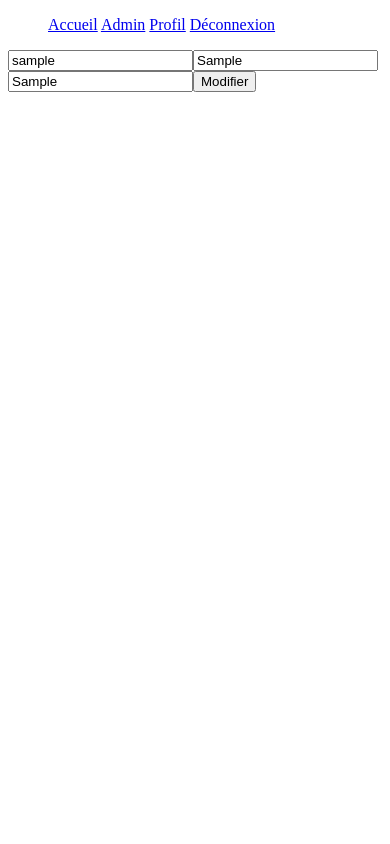
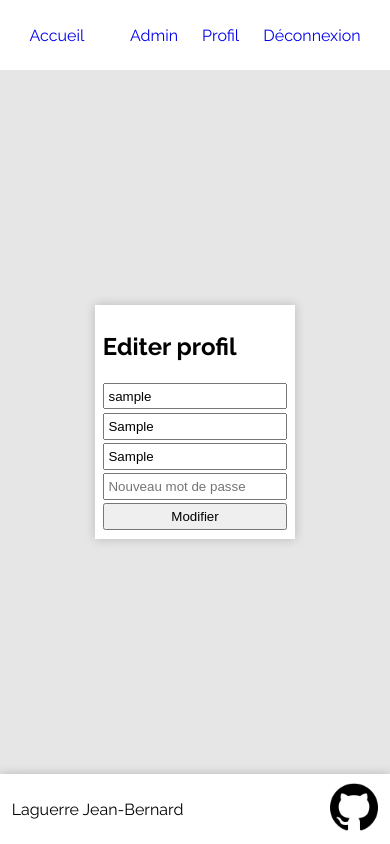
Before and after one commit to jean-bernard-laguerre/module-connexion, a PHP site: page /profil.php in a window 390 px wide. Run offline with PHP 8.4, Linux system fonts and the light colour scheme; the visitor is signed in with stand-in values (Sample User, id 1).

Commit message:
css, police, page profil et admin

```diff
--- a/profil.php
+++ b/profil.php
@@ -1,5 +1,31 @@
 <?php
     session_start();
+    $bdd = new PDO("mysql:host=localhost;dbname=moduleconnexion;charset=utf8", "root", "SuperP3scado");
+
+    if (isset($_POST["submit"])){
+
+        $username = $_POST["login"];
+        $firstname = $_POST["firstname"];
+        $lastname = $_POST["lastname"];
+        $password = $_POST["password"];
+
+        if( empty($username) || empty($firstname) || empty($lastname) || empty($password) ){
+            $message = "Veuillez remplir tout les champs";
+        }
+        else {
+
+            $req = $bdd->prepare("UPDATE user
+                SET login = ?, firstname = ?, lastname = ?, password = ?
+                WHERE id = ?");
+            $req->execute([$username, $firstname, $lastname, $_SESSION["id"]]);
+
+            $_SESSION["login"] = $username;
+            $_SESSION["firstname"] = $firstname;
+            $_SESSION["lastname"] = $lastname;
+
+            header("location: index.php");
+            }
+        }
 ?>
 
 <!DOCTYPE html>
@@ -8,16 +34,17 @@
     <meta charset="UTF-8">
     <meta http-equiv="X-UA-Compatible" content="IE=edge">
     <meta name="viewport" content="width=device-width, initial-scale=1.0">
+    <link rel="stylesheet" href="./style/style.css">
     <title>Module de connexion - Profil</title>
 </head>
 <body>
     <header>
         <nav>
-            <menu>
+            <div>
                 <a href="index.php">Accueil</a>
-
+            </div>
+            <div>
                 <?php if(empty($_SESSION)) : ?>
-
                     <a href="connexion.php">Connexion</a>
                     <a href="inscription.php">Inscription</a>
 
@@ -30,21 +57,30 @@
                     <a href="profil.php">Profil</a>
                     <a href="deconnexion.php">Déconnexion</a>
                 <?php endif ?>
-            </menu>
+            </div>
         </nav>
     </header>
     <main>
         <?php if (!empty($_SESSION)) : ?>
+            <div class="form-container">
                 <form action="" method="post">
+                    <h2>Editer profil</h2>
                     <?php
                         echo "<input name='login' value=" . $_SESSION["login"] . ">";
-                    echo "<input name='prenom' value=" . $_SESSION["prenom"] . ">";
-                    echo "<input name='nom' value=" . $_SESSION["nom"] . ">";
+                        echo "<input name='firstname' value=" . $_SESSION["firstname"] . ">";
+                        echo "<input name='lastname' value=" . $_SESSION["lastname"] . ">";
+                        echo "<input name='password' placeholder='Nouveau mot de passe'>";
                         echo "<input type='submit' name='submit' value='Modifier'>";
                     ?>
                 </form>
+            </div>
         <?php endif ?>
     </main>
-    <footer></footer>
+    <footer>
+        <span>Laguerre Jean-Bernard</span>
+        <a href="https://github.com/jean-bernard-laguerre/module-connexion">
+            <img src="./style/images/Github.png" alt="logo github" />
+        </a>
+    </footer>
 </body>
 </html>
--- a/style/style.css
+++ b/style/style.css
@@ -0,0 +1,100 @@
+*,
+*::before,
+*::after {
+  box-sizing: border-box;
+}
+
+@font-face {
+    font-family: 'Raleway';
+    src: url(./fonts/Raleway/Raleway-VariableFont_wght.ttf);
+}
+
+body {
+    display: flex;
+    flex-direction: column;
+    font-family: "Raleway", serif;
+    height: 100vh;
+    margin: 0;
+}
+
+header, footer {
+    height: 70px;
+    box-shadow: 0px 0px 10px rgba(0, 0, 0, 0.2);
+}
+
+footer {
+    display: flex;
+    justify-content: space-between;
+    align-items: center;
+    padding: 0 3%;
+}
+
+footer img {
+    height: 48px;
+    width: auto;
+}
+
+main {
+    background-color: rgb(230, 230, 230);
+    display: flex;
+    justify-content: center;
+    align-items: center;
+    flex: 1;
+}
+
+nav {
+    height: 100%;
+    display: flex;
+    justify-content: space-between;
+    align-items: center;
+    padding: 0 5%;
+}
+
+nav a {
+    margin: 10px;
+    text-decoration: none;
+}
+
+.form-container {
+    box-shadow: 0px 0px 10px rgba(0, 0, 0, 0.2);
+    width: clamp(200px, 30%, 600px);
+    background-color: white;
+    padding: 2%;
+}
+
+form {
+    display: flex;
+    flex-direction: column;
+}
+
+input {
+    padding: 2%;
+    margin: 1% 0;
+}
+
+.table-container{
+    width: 80%;
+    background-color: white;
+    padding: 2%;
+    box-shadow: 0px 0px 10px rgba(0, 0, 0, 0.2);
+}
+
+table {
+    background-color: transparent;
+    margin-bottom: 1rem;
+    width: 100%;
+}
+
+thead, caption {
+    font-weight: bold;
+}
+
+table th,
+table td {
+    padding: 0.75rem;
+    vertical-align: middle;
+}
+
+tbody tr:nth-of-type(odd) {
+    background-color: rgb(179, 208, 255, 0.3)
+}
```
Also changed, not shown: admin.php (+17 -8 lines), connexion.php (+25 -14 lines), index.php (+12 -6 lines), inscription.php (+51 -43 lines), style/fonts/Raleway/OFL.txt (added, +93 -0 lines), style/fonts/Raleway/README.txt (added), style/fonts/Raleway/Raleway-Italic-VariableFont_wght.ttf (added), style/fonts/Raleway/Raleway-VariableFont_wght.ttf (added), style/images/Github.png (added). Lines whose indentation alone changed are shown as unchanged.
